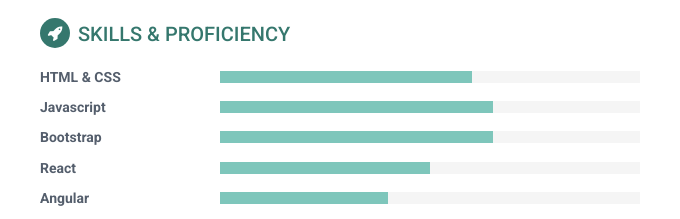
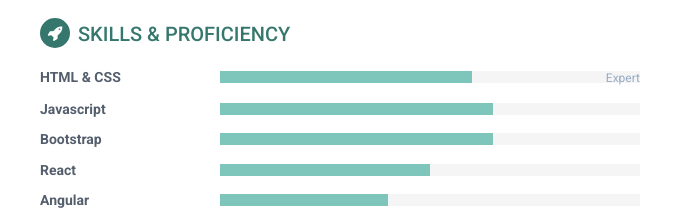
Before and after one commit to tlin108/personal-web, a plain HTML site: page index.html in a window 1280 px wide. Shown: the part 1589-1808 px from the top of the page, 180-860 px from the left. Drawn offline with Linux system fonts and the light colour scheme.

Commit message:
add skill level desc

```diff
--- a/assets/css/styles-2.css
+++ b/assets/css/styles-2.css
@@ -244,6 +244,12 @@ p {
   height: 12px;
   background: #7ec6bb;
 }
+.skillset .level-desc {
+  position: absolute;
+  right: 0;
+  top: 0;
+  color: #97AAC3;
+}
 .footer {
   padding: 30px;
   padding-top: 60px;
@@ -252,8 +258,7 @@ p {
   line-height: 1.6;
   color: #545E6C;
   font-size: 13px;
-}}
-
+}
 .footer .fa-heart {
   color: #fb866a;
 }
@@ -284,6 +289,9 @@ p {
     width: 30%;
     margin-bottom: 0;
   }
+  .skillset .level-desc {
+    font-size: 12px;
+  }
   .skillset .level-bar {
     display: inline-block;
     width: 70%;
--- a/index.html
+++ b/index.html
@@ -193,11 +193,14 @@
                 <h2 class="section-title"><i class="fa fa-rocket"></i>Skills &amp; Proficiency</h2>
                 <div class="skillset">
                     <div class="item">
-                        <h3 class="level-title upper-row">HTML &amp; CSS</h3>
-                        <div class="level-bar">
-                            <div class="level-bar-inner" data-level="60%">
-                            </div>
-                        </div><!--//level-bar-->
+                        <div class="upper-row">
+                            <h3 class="level-title">HTML &amp; CSS</h3>
+                            <div class="level-bar">
+                                <div class="level-bar-inner" data-level="60%">
+                                </div>
+                            </div><!--//level-bar-->
+                            <div class="level-desc">Expert</div>
+                        </div>
                     </div><!--//item-->
                     <div class="item">
                         <h3 class="level-title">Javascript</h3>
```
